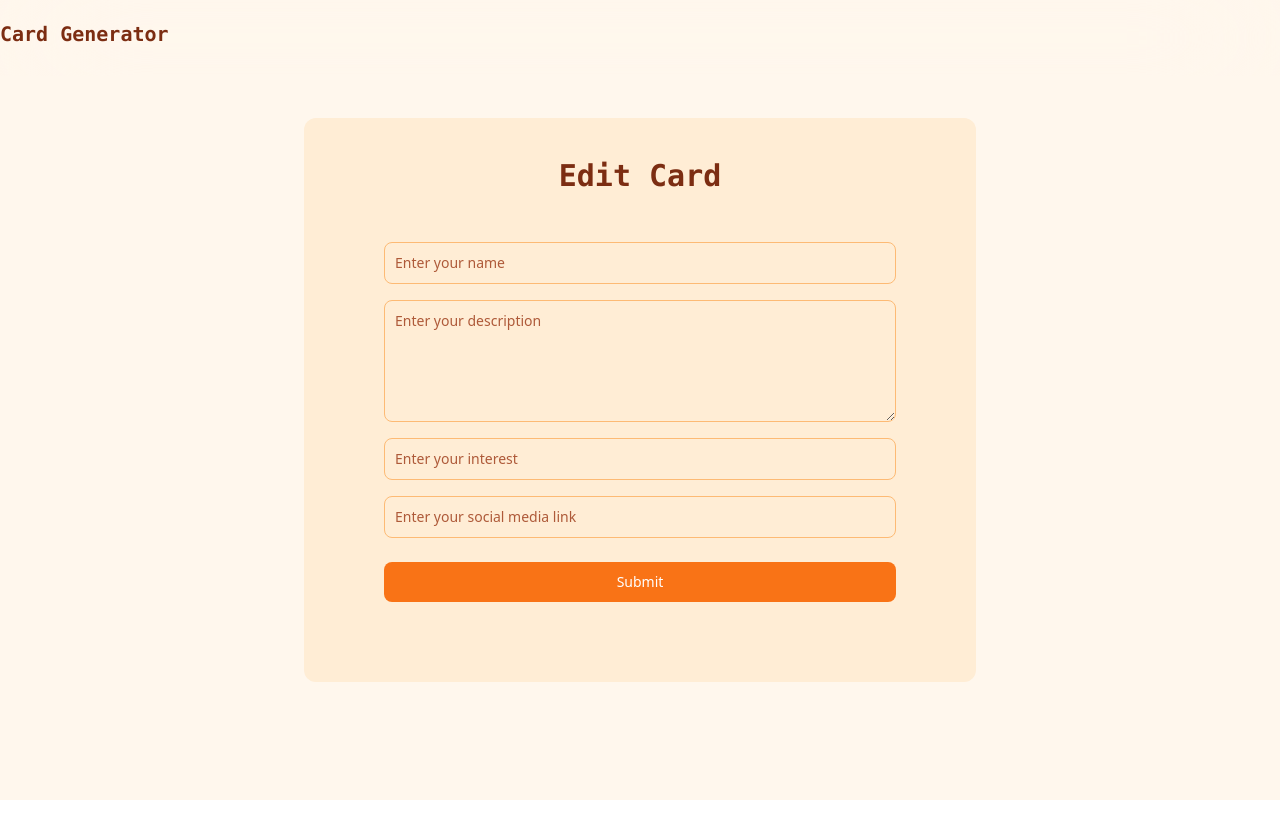
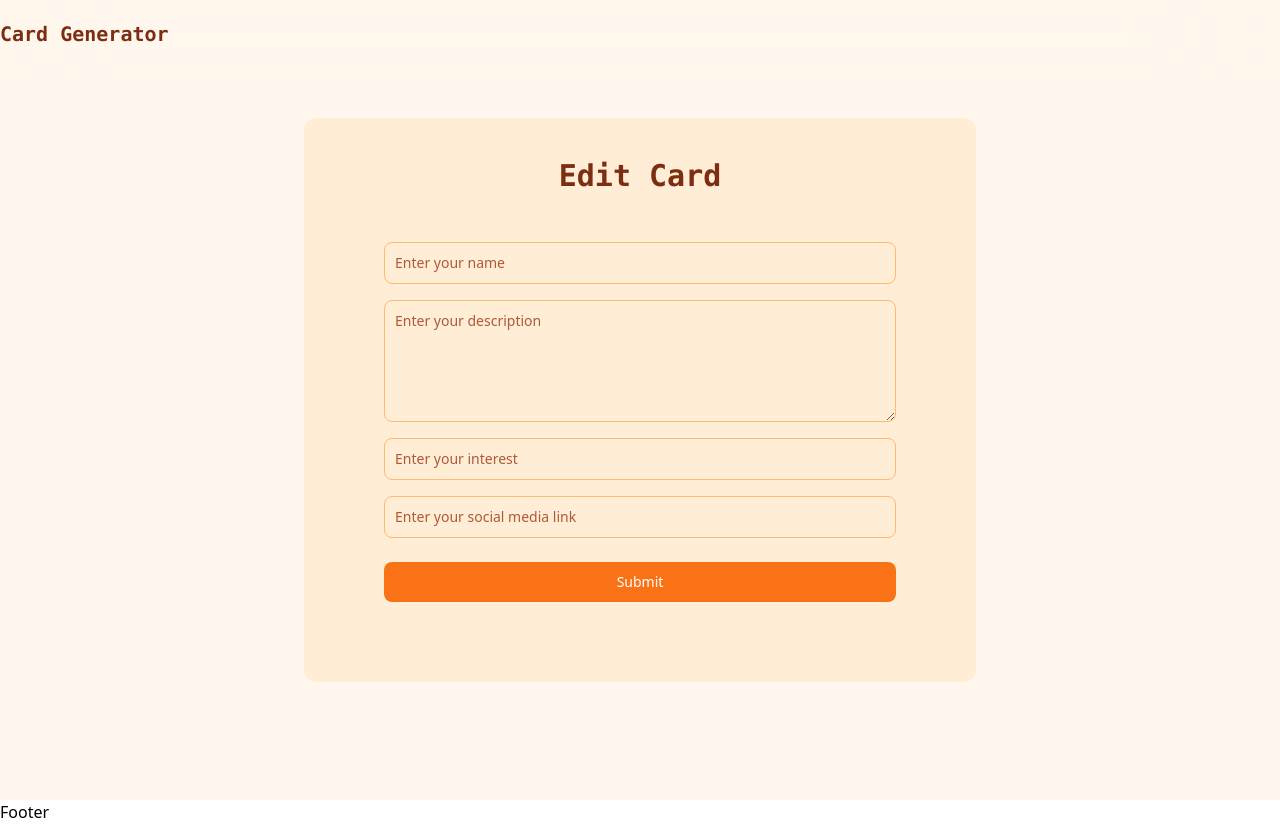
Before and after one commit to anoopraju31/100xdevs_cohort, a React (Vite) app in the folder Week 5/assigments/business-card/: page /edit-card in a window 1280 px wide. Before the commit the page ends 800 px from the top, so only its background shows below. Built offline with nearby package versions, Linux system fonts and the light colour scheme.

Commit message:
Week 5 - Assignment: Business Card - Footer Component - initial

```diff
--- a/Week 5/assigments/business-card/src/App.jsx
+++ b/Week 5/assigments/business-card/src/App.jsx
@@ -6,6 +6,7 @@ import SignInPage from './pages/SignInPage'
 import Home from './pages/Home'
 import CreateCard from './pages/CreateCard'
 import EditCardPage from './pages/EditCardPage'
+import Footer from './components/Footer'
 
 const App = () => {
 	return (
@@ -19,6 +20,7 @@ const App = () => {
 				<Route path='/edit-card' element={<EditCardPage />} />
 			</Routes>
 			<Toaster />
+			<Footer />
 		</BrowserRouter>
 	)
 }
--- /dev/null
+++ b/Week 5/assigments/business-card/src/components/Footer.jsx
@@ -0,0 +1,5 @@
+const Footer = () => {
+	return <div>Footer</div>
+}
+
+export default Footer
```
